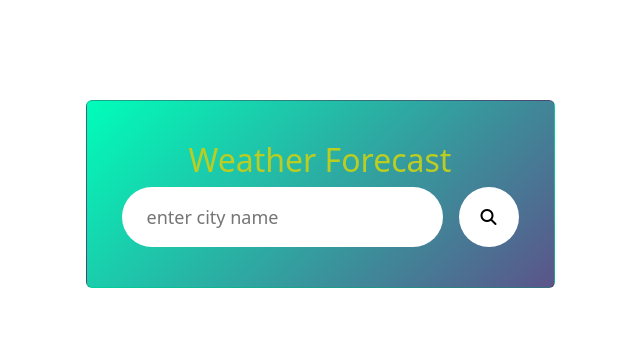
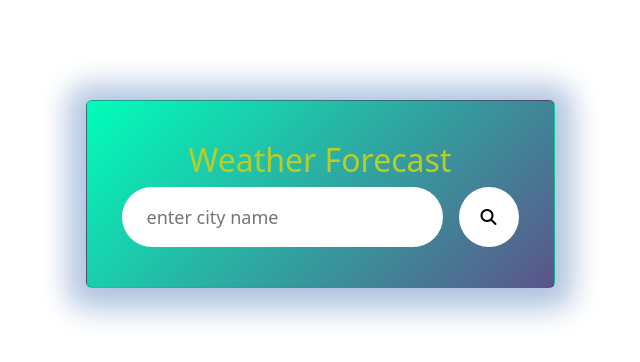
Before and after one commit to siid675/Techplement, a plain HTML site: page index.html in a window 1280 px wide. Shown: the whole page, without its empty margins (320-960 px from the left). Drawn offline with nearby package versions, Linux system fonts and the light colour scheme.

Commit message:
Update index.css

```diff
--- a/index.css
+++ b/index.css
@@ -7,6 +7,8 @@
     border-radius: 20px;
     padding: 40px 35px;
     text-align: center;
+     box-shadow: 0px 3px 29px 18px lightsteelblue;
+
 
 }
 .card_body{
```
